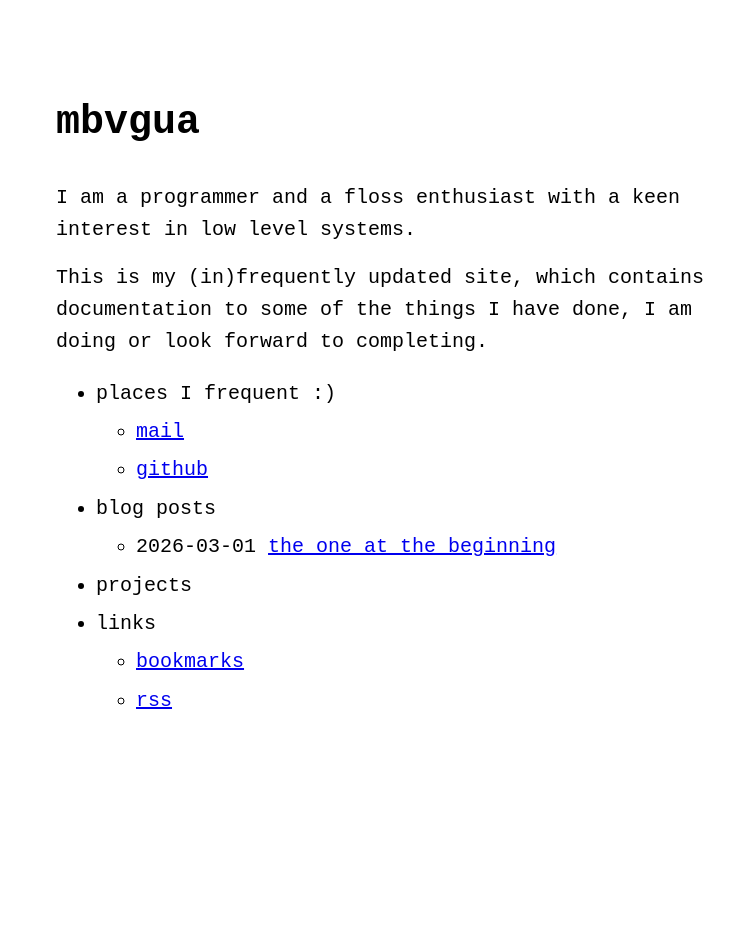
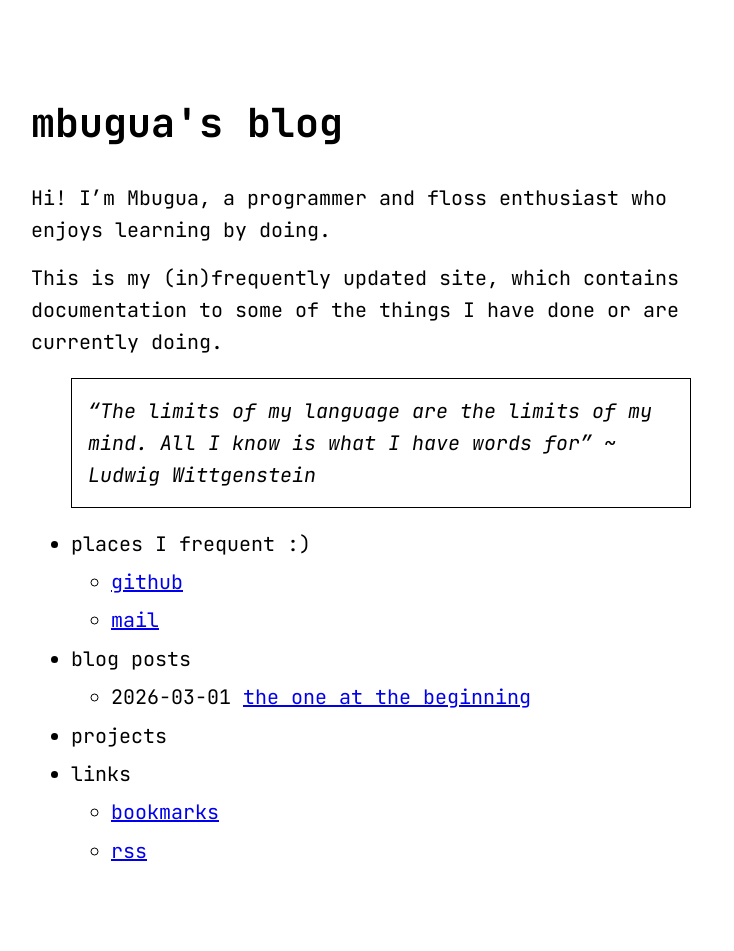
Before and after one commit to mbvgua/mbvgua.github.io, a Jekyll site: the page built from index.md, in a window 1280 px wide. Shown: the whole page, without its empty margins (259-993 px from the left). Built offline with Jekyll 4.4.1, drawn with Linux system fonts in a browser that asks for light colours; before the commit the page ends 900 px from its top, so only the background shows below that.

Commit message:
chore: update about page

```diff
--- a/_config.yml
+++ b/_config.yml
@@ -1,6 +1,6 @@
-title: mbvgua
-author: mbvgua
-email: 105845499+mbvgua@users.noreply.github.com
+title: mbugua's blog
+author: mbugua
+email: mbvgua+dev@gmail.com
 description: > # description of the site (multiple lines allowed)
   my space to put things on the internet
 baseurl: ""
--- a/_data/menu.yml
+++ b/_data/menu.yml
@@ -1,10 +1,10 @@
 entries:
   - title: places I frequent :)
     entries:
-      - title: mail
-        url: mailto:mbvgua@duck.com
       - title: github
         url: https://github.com/mbvgua
+      - title: mail
+        url: mailto:mbvgua+dev@gmail.com
 
   - title: blog posts
     post_list:
--- a/_sass/global.scss
+++ b/_sass/global.scss
@@ -1,3 +1,8 @@
+@import url('https://fonts.googleapis.com/css2?family=Fira+Mono:wght@400;500;700&family=JetBrains+Mono:ital,wght@0,100..800;1,100..800&display=swap');
+
+$main-font: 'JetBrains Mono', monospace;
+$alt-font: 'Fira Mono', monospace;
+
 // $bg_colour: #272822
 // $fg_colour: #f8f8f2
 // //accent colours
@@ -7,11 +12,11 @@
 // $purple: #ae81ff
 // $pink: #f92672
 // $blue: #66d9ef
-//
-//
+
 html,
 body {
   background: white;
+  font-family: $main-font;
 }
 
 html {
@@ -21,7 +26,6 @@ html {
 
 body {
   color: black;
-  font-family: monospace;
   font-size: 16px;
   line-height: 1.4;
   margin: 0;
@@ -65,7 +69,6 @@ li {
   background: yellow;
 }
 
-
 table {
   width: 100%;
 }
@@ -101,9 +104,8 @@ img {
   margin: 0 auto;
 }
 
-
 .content {
-  max-width: 650px;
+  max-width: 700px;
   margin: 0 auto;
   padding: 4rem 2rem;
 }
--- a/index.md
+++ b/index.md
@@ -2,7 +2,9 @@
 layout: home
 ---
 
-I am a programmer and a floss enthusiast with a keen interest in low level systems.
+Hi! I'm Mbugua, a programmer and floss enthusiast who enjoys learning by doing.
 
-This is my (in)frequently updated site, which contains documentation to some of the
-things I have done, I am doing or look forward to completing.
+This is my (in)frequently updated site, which contains documentation to some of the things I have done or are currently doing.
+
+> "The limits of my language are the limits of my mind. All I know is what I have words for"
+> ~ Ludwig Wittgenstein
```
Also changed, not shown: _posts/2026-03-01-the-one-at-the-beginning.md (+3 -3 lines).
